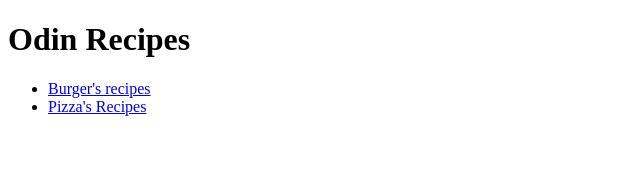
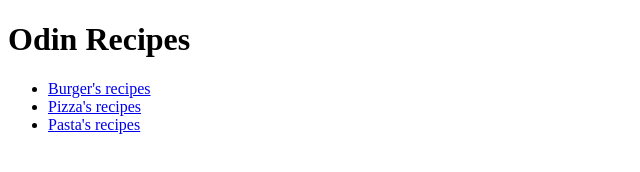
Before and after one commit to codeGoCodeNot/Odin-recipes, a plain HTML site: page index.html in a window 1280 px wide. Shown: the whole page, without its empty margins (0-640 px from the left). Drawn offline with Linux system fonts and the light colour scheme.

Commit message:
Update
adding pasta's recipes link on my index.html file

```diff
--- a/index.html
+++ b/index.html
@@ -18,7 +18,12 @@
       </li>
       <li>
         <a href="pizza.html" target="_blank" rel="noopener noreferrer">
-          Pizza's Recipes
+          Pizza's recipes
+        </a>
+      </li>
+      <li>
+        <a href="pasta.html" target="_blank" rel="noopener noreferrer">
+          Pasta's recipes
         </a>
       </li>
     </ul>
```
